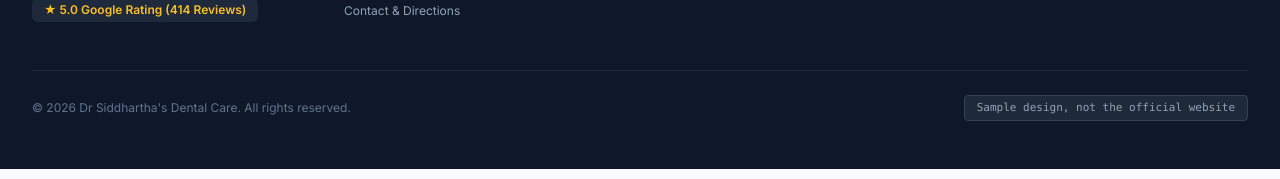
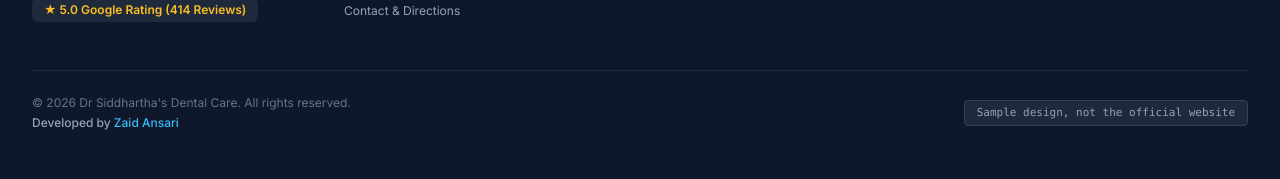
Before and after one commit to zaidbasic5540-max/singhal-dental-clinic-demo, a plain HTML site: page about.html in a window 1280 px wide. Shown: the part 1675-1854 px from the top of the page. Drawn offline with nearby package versions, Linux system fonts and the light colour scheme.

Commit message:
Add 'Developed by Zaid Ansari' credit to footers

```diff
--- a/about.html
+++ b/about.html
@@ -342,7 +342,10 @@
       </div>
 
       <div class="mt-12 pt-6 border-t border-slate-800 flex flex-col sm:flex-row justify-between items-center gap-4 text-xs text-slate-500">
-        <p>© 2026 Dr Siddhartha's Dental Care. All rights reserved.</p>
+        <div class="space-y-1 text-center sm:text-left">
+          <p>© 2026 Dr Siddhartha's Dental Care. All rights reserved.</p>
+          <p class="text-slate-400 font-medium">Developed by <span class="text-sky-400">Zaid Ansari</span></p>
+        </div>
         <div class="px-3 py-1 bg-slate-800 text-slate-400 rounded border border-slate-700 font-mono text-[11px]">
           Sample design, not the official website
         </div>
```
Also changed, not shown: contact.html (+4 -1 lines), index.html (+4 -1 lines), reviews.html (+4 -1 lines), services.html (+4 -1 lines).
